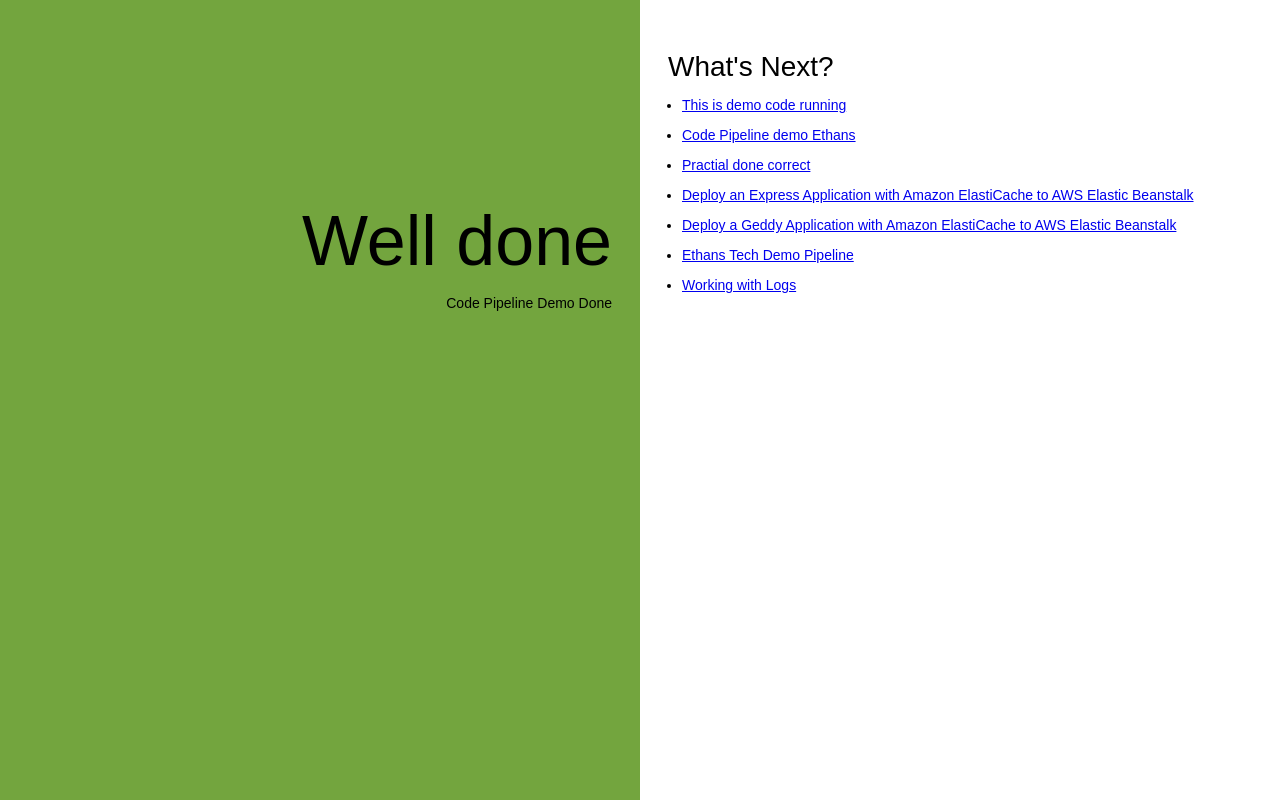
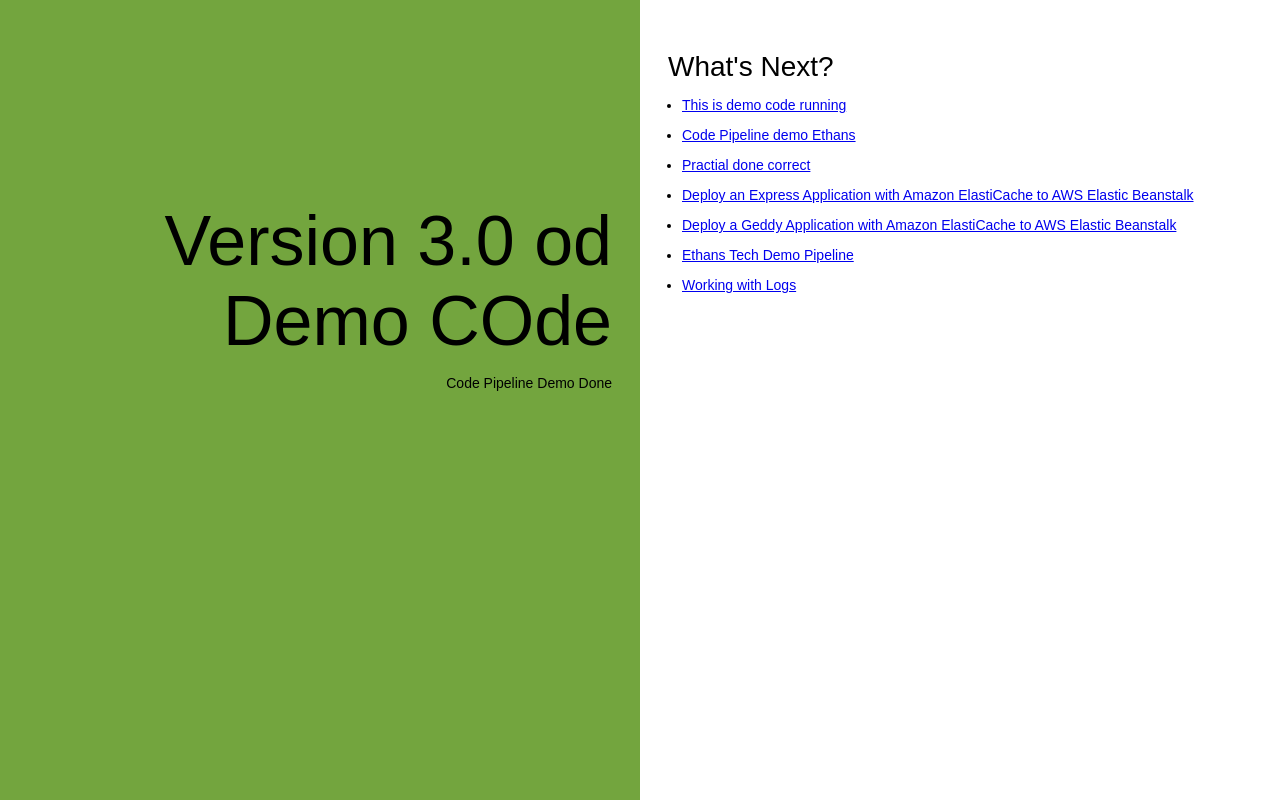
Before and after one commit to divitmishra/demo, a website: page index.html in a window 1280 px wide. Drawn offline with Linux system fonts and the light colour scheme.

Commit message:
Add files via upload
Version 3.0

```diff
--- a/index.html
+++ b/index.html
@@ -74,7 +74,7 @@
   </head>
   <body>
     <div class="textColumn">
-      <h1>Well done</h1>
+      <h1>Version 3.0 od Demo COde</h1>
       <p>Code Pipeline Demo Done </p>
     </div>
     <div class="linksColumn">
```
